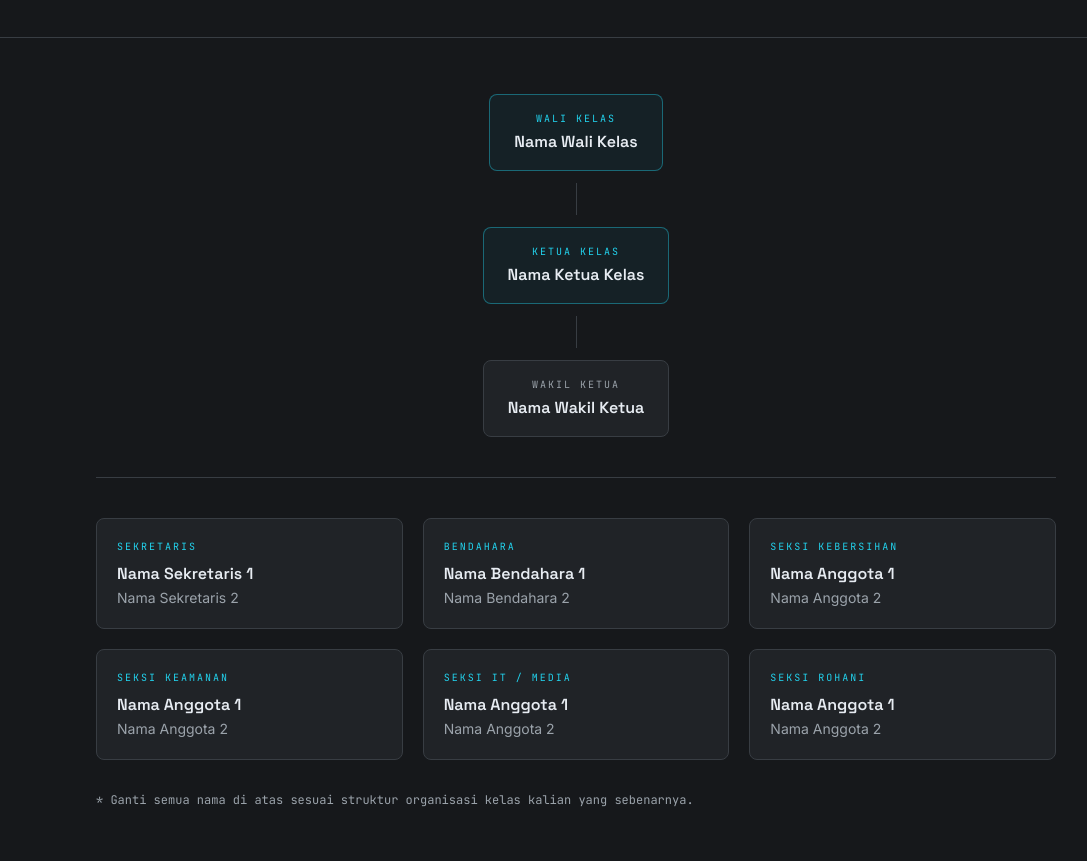
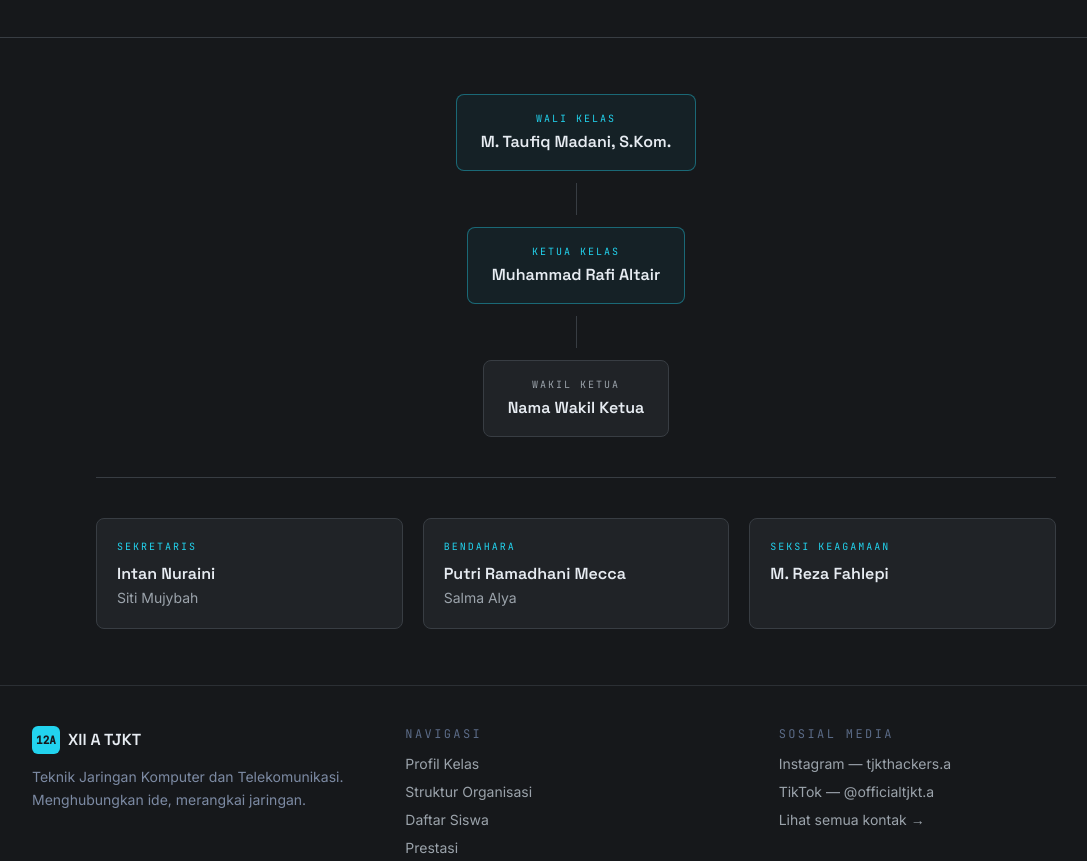
Before and after one commit to Omorithecodingdude/Web-Kelas-12-A-TJKT, a website: page struktur.html in a window 1280 px wide. Shown: the part 264-1125 px from the top of the page, without its empty margins (64-1151 px from the left). Drawn offline with Linux system fonts and the light colour scheme.

Commit message:
update struktur.

```diff
--- a/struktur.html
+++ b/struktur.html
@@ -26,12 +26,12 @@
   <div class="flex flex-col items-center gap-3 mb-10">
     <div class="rounded-lg border border-accent/40 bg-accent/5 px-6 py-4 text-center">
       <p class="text-[10px] font-mono tracking-[0.2em] text-accent">WALI KELAS</p>
-      <p class="font-display font-semibold mt-1">Nama Wali Kelas</p>
+      <p class="font-display font-semibold mt-1">M. Taufiq Madani, S.Kom.</p>
     </div>
     <div class="w-px h-8 bg-line"></div>
     <div class="rounded-lg border border-accent/40 bg-accent/5 px-6 py-4 text-center">
       <p class="text-[10px] font-mono tracking-[0.2em] text-accent">KETUA KELAS</p>
-      <p class="font-display font-semibold mt-1">Nama Ketua Kelas</p>
+      <p class="font-display font-semibold mt-1">Muhammad Rafi Altair</p>
     </div>
     <div class="w-px h-8 bg-line"></div>
     <div class="rounded-lg border border-line bg-surface px-6 py-4 text-center">
@@ -46,39 +46,20 @@
   <div class="grid sm:grid-cols-2 lg:grid-cols-3 gap-5">
     <div class="rounded-lg border border-line bg-surface p-5">
       <p class="text-[10px] font-mono tracking-[0.2em] text-accent mb-2">SEKRETARIS</p>
-      <p class="font-display font-semibold">Nama Sekretaris 1</p>
-      <p class="text-sm text-muted mt-0.5">Nama Sekretaris 2</p>
+      <p class="font-display font-semibold">Intan Nuraini</p>
+      <p class="text-sm text-muted mt-0.5">Siti Mujybah</p>
     </div>
     <div class="rounded-lg border border-line bg-surface p-5">
       <p class="text-[10px] font-mono tracking-[0.2em] text-accent mb-2">BENDAHARA</p>
-      <p class="font-display font-semibold">Nama Bendahara 1</p>
-      <p class="text-sm text-muted mt-0.5">Nama Bendahara 2</p>
+      <p class="font-display font-semibold">Putri Ramadhani Mecca</p>
+      <p class="text-sm text-muted mt-0.5">Salma Alya</p>
     </div>
     <div class="rounded-lg border border-line bg-surface p-5">
-      <p class="text-[10px] font-mono tracking-[0.2em] text-accent mb-2">SEKSI KEBERSIHAN</p>
-      <p class="font-display font-semibold">Nama Anggota 1</p>
-      <p class="text-sm text-muted mt-0.5">Nama Anggota 2</p>
-    </div>
-    <div class="rounded-lg border border-line bg-surface p-5">
-      <p class="text-[10px] font-mono tracking-[0.2em] text-accent mb-2">SEKSI KEAMANAN</p>
-      <p class="font-display font-semibold">Nama Anggota 1</p>
-      <p class="text-sm text-muted mt-0.5">Nama Anggota 2</p>
-    </div>
-    <div class="rounded-lg border border-line bg-surface p-5">
-      <p class="text-[10px] font-mono tracking-[0.2em] text-accent mb-2">SEKSI IT / MEDIA</p>
-      <p class="font-display font-semibold">Nama Anggota 1</p>
-      <p class="text-sm text-muted mt-0.5">Nama Anggota 2</p>
-    </div>
-    <div class="rounded-lg border border-line bg-surface p-5">
-      <p class="text-[10px] font-mono tracking-[0.2em] text-accent mb-2">SEKSI ROHANI</p>
-      <p class="font-display font-semibold">Nama Anggota 1</p>
-      <p class="text-sm text-muted mt-0.5">Nama Anggota 2</p>
+      <p class="text-[10px] font-mono tracking-[0.2em] text-accent mb-2">SEKSI KEAGAMAAN</p>
+      <p class="font-display font-semibold">M. Reza Fahlepi</p>
     </div>
   </div>
 
-  <p class="text-xs text-muted mt-8 font-mono">
-    * Ganti semua nama di atas sesuai struktur organisasi kelas kalian yang sebenarnya.
-  </p>
 </section>
 
 <div id="footer"></div>
```
